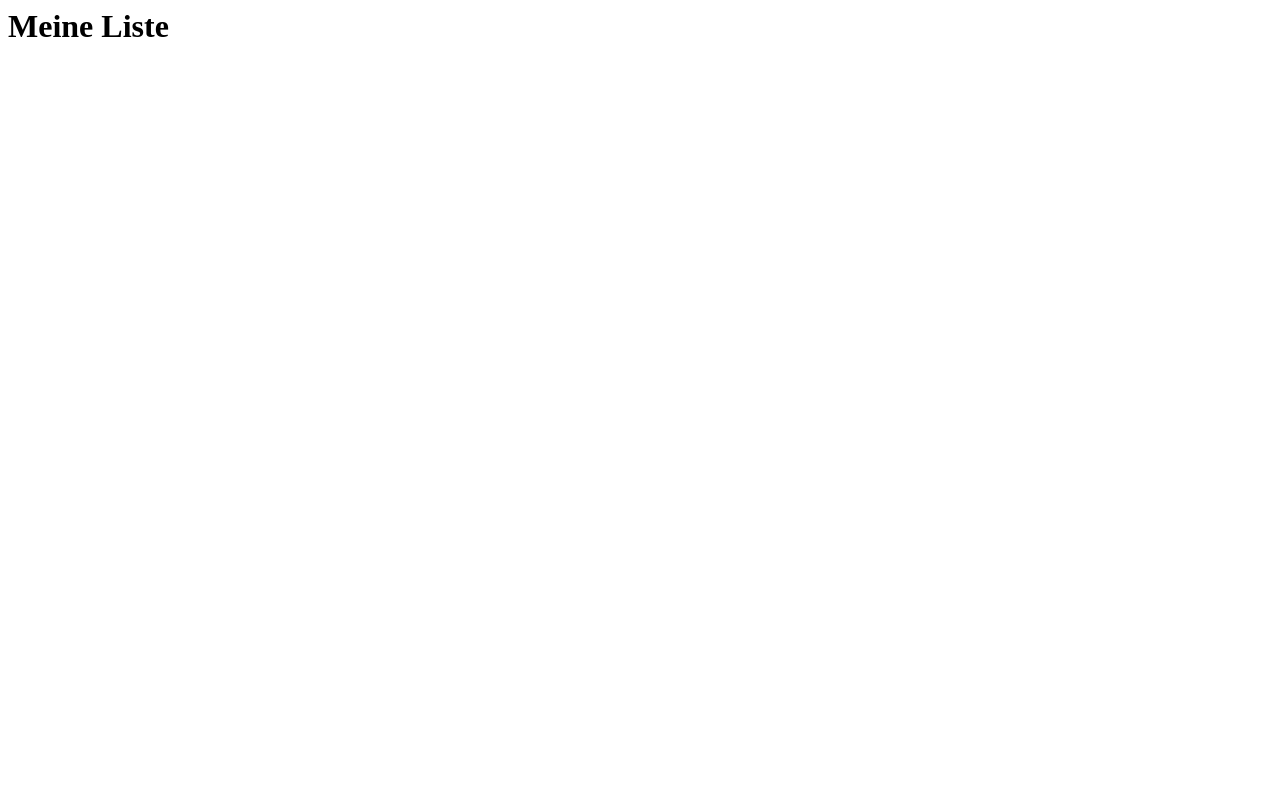
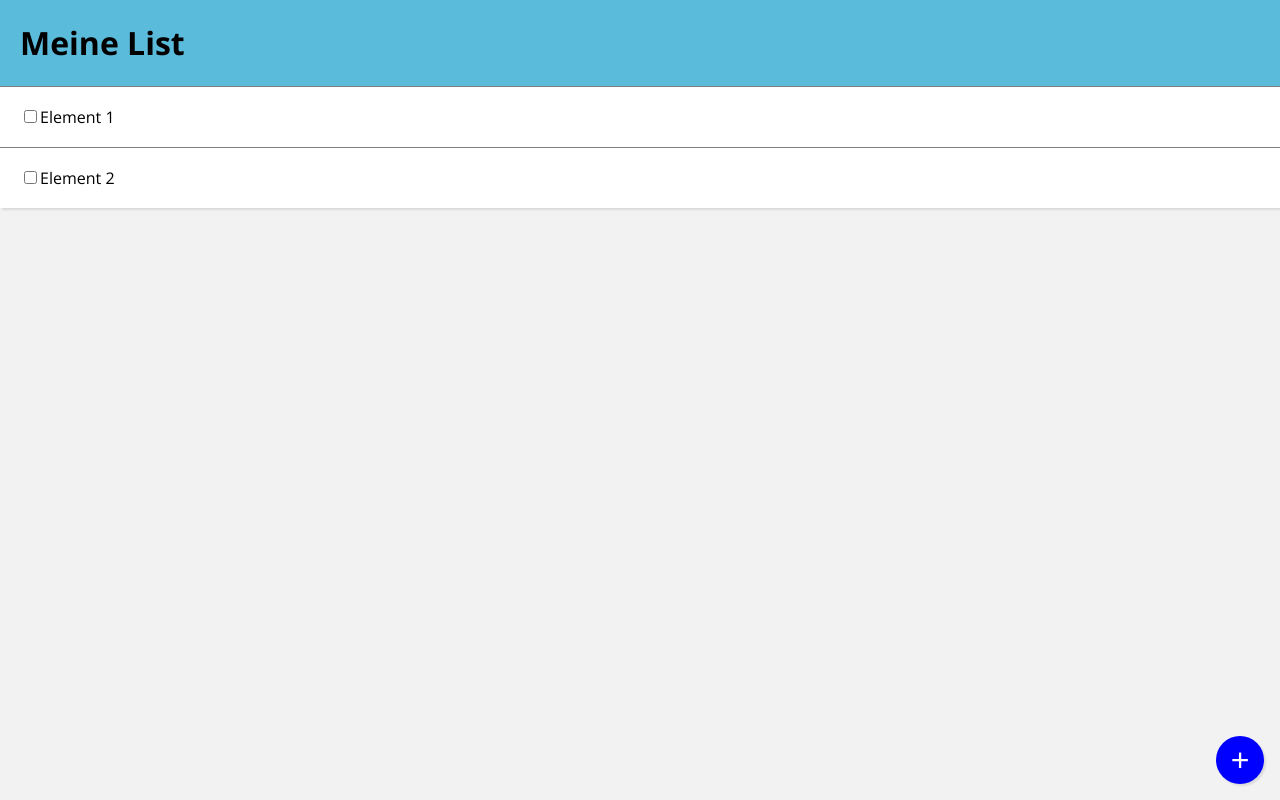
Before and after one commit to eriktetzlaff/BarniesApp, a Django app: page /list/ in a window 1280 px wide. Before the commit the page is almost empty. Run offline with Django 5.2, Linux system fonts and the light colour scheme.

Commit message:
UI erstellt

```diff
--- a/mylist/templates/list.html
+++ b/mylist/templates/list.html
@@ -1,3 +1,67 @@
-<h1>
-    Meine Liste
-</h1>
+<!DOCTYPE html>
+<html lang="en">
+<head>
+    <meta charset="UTF-8">
+    <meta name="viewport" content="width=device-width, initial-scale=1.0">
+    <title>Document</title>
+    <link rel="preconnect" href="https://fonts.googleapis.com">
+    <link rel="preconnect" href="https://fonts.gstatic.com" crossorigin>
+    <link href="https://fonts.googleapis.com/css2?family=Open+Sans:ital,wght@0,300..800;1,300..800&display=swap" rel="stylesheet">
+
+    <style>
+        body {
+            font-family: 'Open Sans', sans-serif;
+            background-color: rgba(0, 0, 0, 0.05);
+            margin: 0;
+        }
+        header {
+            background-color: rgb(91, 187, 219);
+            display: flex;
+            padding-left: 20px;
+            box-shadow: 2px 2px 2px rgba(0, 0, 0, 0.1);
+        }
+        button {
+            height: 48px;
+            width: 48px;
+            border-radius: 50%;
+            box-shadow: 2px 2px 2px rgba(0, 0, 0, 0.1);
+            background-color: blue;
+            border: unset;
+            font-size: 32px;
+            color: white;
+            position: absolute;
+            right: 16px;
+            bottom: 16px;
+        }
+        .list-item{
+            background-color: white;
+            height: 60px;
+            box-shadow: 2px 2px 2px rgba(0, 0, 0, 0.1);
+            padding-left: 20px;
+            display: flex;
+            align-items: center;
+            border-top: 1px solid rgba(0,0,0,0.5);
+        }
+
+    </style>
+</head>
+<body>
+    <header>
+        <h1>
+            Meine List
+        </h1>
+    </header>
+        <div class="list-item">
+            <input type="checkbox">
+            Element 1
+        </div>
+        <div class="list-item">
+            <input type="checkbox">
+            Element 2
+        </div>
+
+        <button>
+            +
+        </button>
+</body>
+</html>
```
